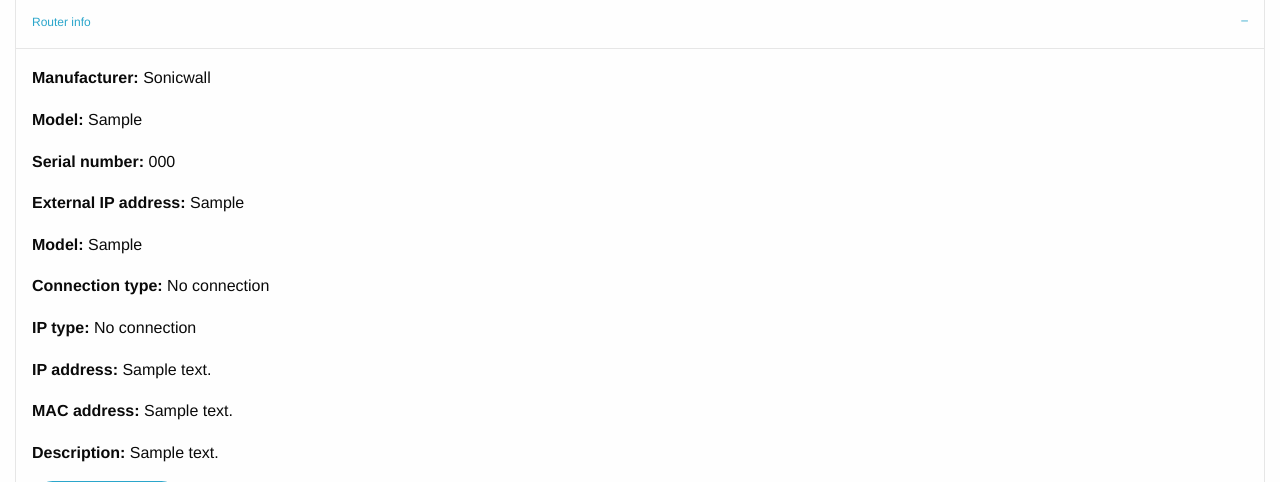
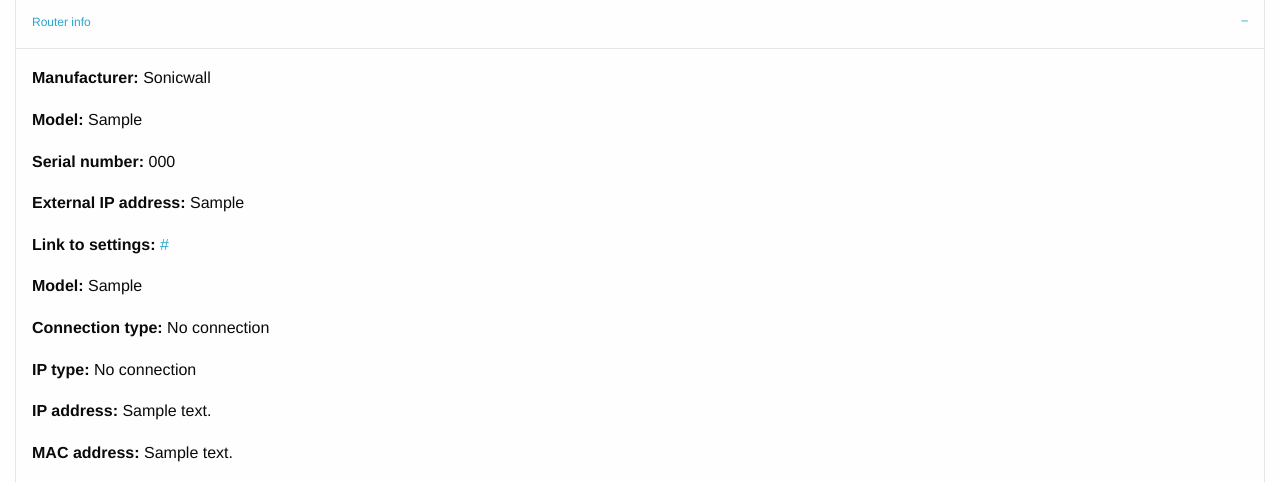
Before and after one commit to isstek/clientmanagement, a Django app: page /clients/1 in a window 1280 px wide, after a click on "Router info". Shown: the part 639-1121 px from the top of the page. Run offline with Django 3.2, Linux system fonts and the light colour scheme; a user stored in the database is signed in; tables that the repository leaves empty hold one stand-in row (values such as "Sample post"); parts of the project's set-up code (start-up, migrations or seed data) failed here and were passed over; some libraries are stand-ins or nearby versions.

Commit message:
fix(router view): fixed template (link to config)

```diff
--- a/clientmanagement/templates/views/components/routerinfo.html
+++ b/clientmanagement/templates/views/components/routerinfo.html
@@ -8,6 +8,9 @@
 {% endif %}
 {% if router.externalip %}
 <p><b>External IP address:</b> {{ router.externalip }}</p>
+{% endif %}
+{% if router.settingslink %}
+<p><b>Link to settings:</b> <a href="{{ router.settingslink }}" target="_blank">{{ router.settingslink }}</a></p>
 {% endif %}
 {% if router.firmwareversion %}
 <p><b>Model:</b> {{ router.firmwareversion }}</p>
```
